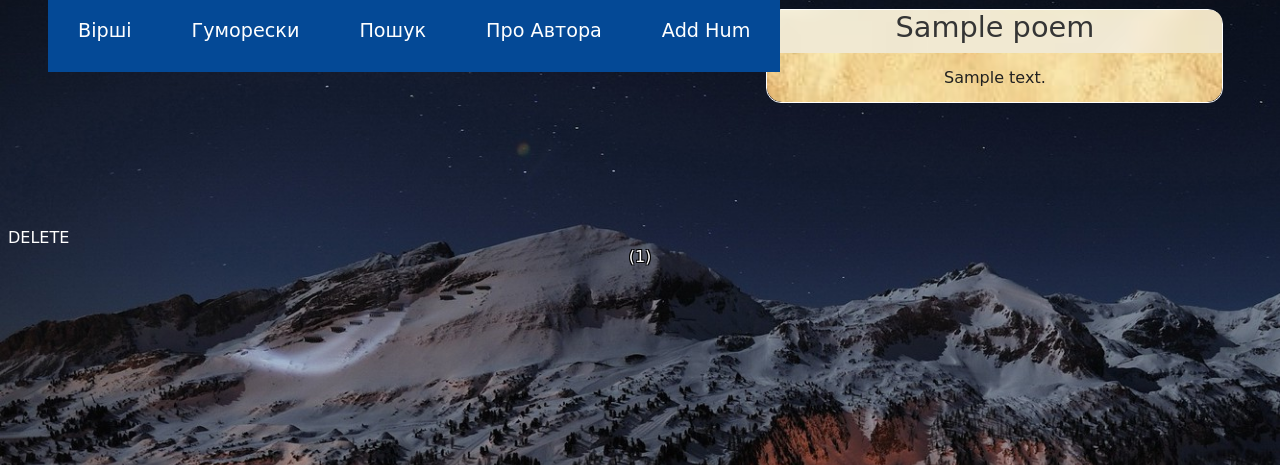
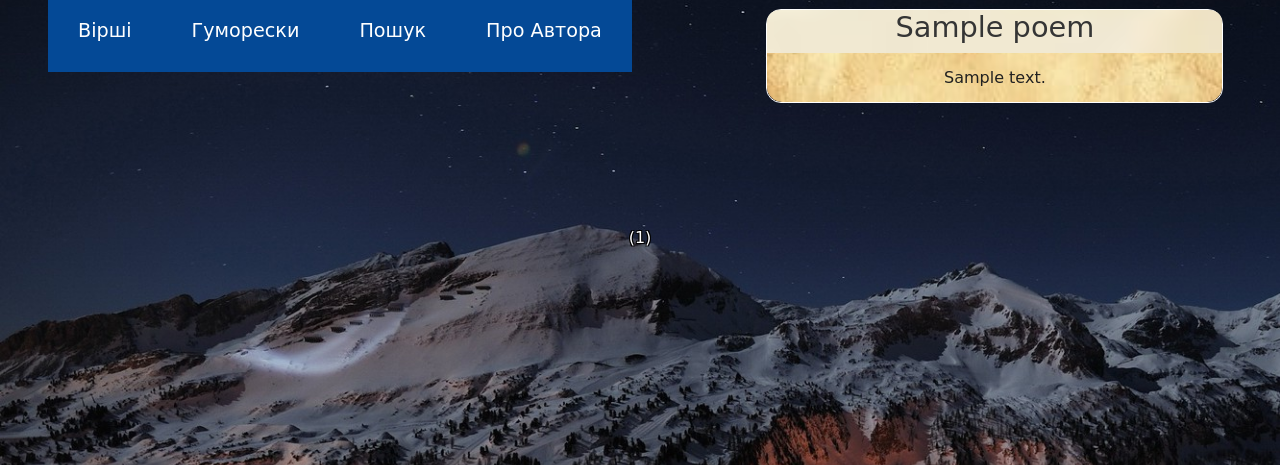
Before and after one commit to SLDem/z-humorom-pro-vse-na-sviti, a Flask app: page /poems/1 in a window 1280 px wide. Shown: the top 465 px of the page. Run offline with Flask 2, Linux system fonts and the light colour scheme; tables that the repository leaves empty hold one stand-in row (values such as "Sample post"); some libraries are stand-ins or nearby versions.

Commit message:
Fixed something secret

```diff
--- a/app/templates/base.html
+++ b/app/templates/base.html
@@ -19,7 +19,7 @@
                             <li><a href="{{ url_for('search') }}">Пошук</a></li>
                             <li><a href="{{ url_for('about') }}">Про Автора</a></li>
                             <!-- <li><a href="{{ url_for('add_poem') }}">Add Poem</a></li> -->
-                            <li><a href="{{ url_for('add_humoresque') }}">Add Hum</a></li>
+                            <!-- <li><a href="{{ url_for('add_humoresque') }}">Add Hum</a></li> -->
                         </ul>
                     </nav>
                 </div>
--- a/app/templates/poems.html
+++ b/app/templates/poems.html
@@ -3,7 +3,7 @@
 
     {% for poem in poems.items %}
         {% include "_poem.html" %}
-        <a href="{{ url_for('del_poem', poem_id=poem.id) }}">DELETE</a>
+        <!-- <a href="{{ url_for('del_poem', poem_id=poem.id) }}">DELETE</a> -->
     {% endfor %}
 
     <div class="pagination-links">
```
